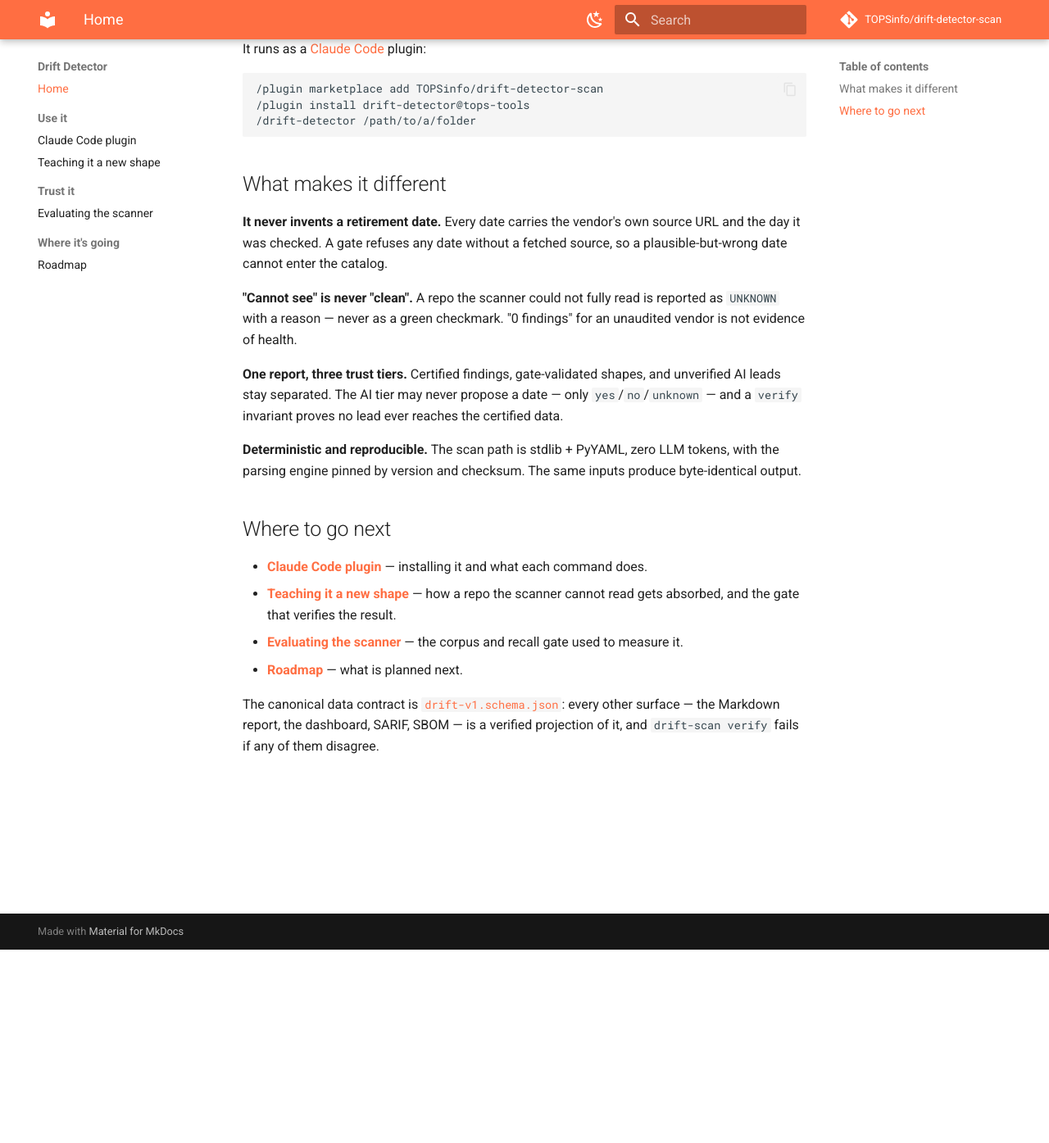
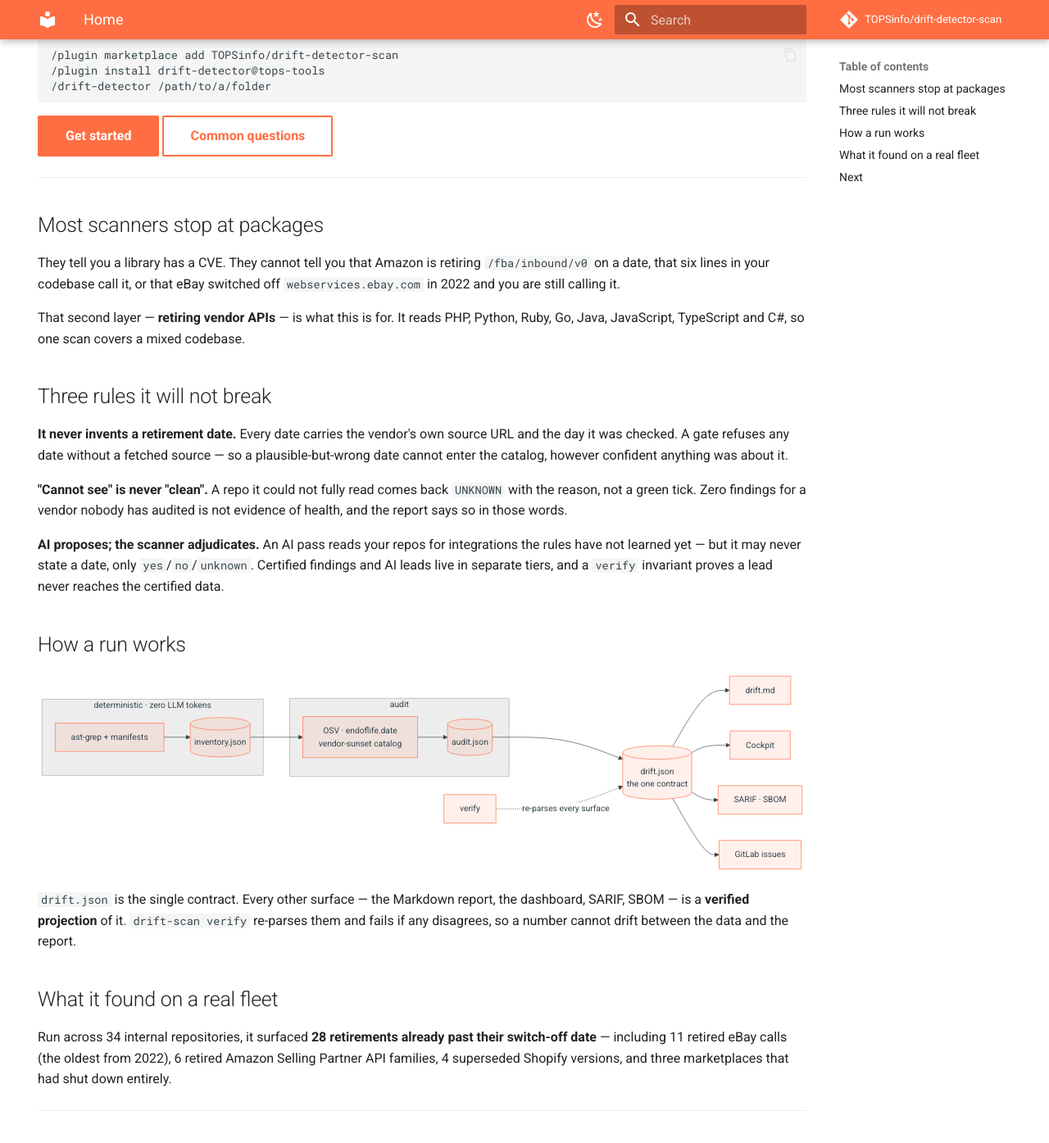
Before and after one commit to TOPSinfo/drift-detector-scan, an MkDocs documentation site: the page built from docs/index.md, in a window 1280 px wide and 1400 px high, scrolled down 241 px. Shown: the top 1395 px of the window at 82% size. Built offline with MkDocs 1.6.1 and Material for MkDocs 9.7.7, drawn with Linux system fonts in a browser that asks for light colours; comment, search, counter and statistics services are not loaded; some of the changed text lies outside the part shown.

````diff
--- /dev/null
+++ b/docs/FAQ.md
@@ -0,0 +1,145 @@
+# FAQ
+
+Questions from real demos, answered with the files that back them. Counts here are current as
+of the catalog in `master`.
+
+## Where are the rules?
+
+Two layers, deliberately separated.
+
+**Data — reviewed YAML under `agent/`.** This is what changes weekly:
+
+| file | holds | size today |
+|---|---|---|
+| `agent/vendors.yaml` | host → vendor detection | 79 vendors |
+| `agent/vendor_sunsets.yaml` | dated, **sourced** retirements | 49 entries · 15 vendors |
+| `agent/catalog_attestations.yaml` | when each vendor's schedule was last checked | 52 vendors |
+| `agent/idioms.yaml` | repo *shapes* the scanner can be taught | 11 instances |
+| `agent/sdk_clients.yaml` | dependency → vendor (when the SDK *is* the evidence) | 29 rows |
+
+**Code — `agent/lib/vendor_rules.py`.** It compiles those catalogs into an ast-grep rule pack:
+one broad URL-literal rule, per-vendor domain rules, per-language egress sinks, and the shape
+rules from the idiom families. Nothing is hand-written per repo.
+
+The split is the point: a rule is *data a human reviewed*, not code someone deployed.
+
+## Where is the code that makes this hard to copy?
+
+Three things, in order of how hard they'd be to reproduce:
+
+**1. The sunset catalog and its attestation model.** Anyone can list CVEs — OSV gives them away.
+Nobody publishes "vendor X switches off operation Y on date Z". `agent/vendor_sunsets.yaml` is
+curated, every entry citing the vendor's own page. `agent/lib/catalog_coverage.py` carries the
+idea that matters: **an entry count is not coverage.** A vendor with entries but no attestation
+is `UNAUDITED`, and its zero findings prove nothing.
+
+**2. Attribution down to `file:line`, across 8 languages.** `agent/lib/endpoints.py`,
+`classify_url.py`, `idioms.py`. Finding the *host* is easy; proving *which line* calls a retired
+operation, in a repo whose host is injected at runtime, is not.
+
+**3. The gates.** `agent/absorb.py` refuses a date without a fetched source; `agent/resolve.py`
+gates AI verdicts. They're why the catalog can be grown quickly without becoming untrustworthy.
+
+## How do the deterministic and AI runs differ — and where do they meet?
+
+They never merge. They are rendered side by side and separated by construction.
+
+```mermaid
+flowchart TD
+    R[/drift-detector] --> D[Deterministic scan<br/>zero LLM tokens]
+    R --> A[AI cross-check<br/>reads the repos]
+    D --> J[(drift.json<br/>CERTIFIED)]
+    A --> L[(leads.json<br/>UNVERIFIED)]
+    A -.-> G{absorb gate}
+    G -->|sourced date · residue shrinks| J
+    G -->|refused| L
+    J --> C[One Cockpit]
+    L --> C
+    V[drift-scan verify] --> J
+    V -. ai-firewall invariant .-> L
+```
+
+| | certified | gate-validated | AI leads |
+|---|---|---|---|
+| produced by | `agent/run.py` | `agent/lib/adhoc.py` | `agent/lib/probabilistic.py` |
+| LLM tokens | **zero** | shape authored by AI | yes |
+| may state a date | yes, with a source | only from the human catalog | **never** — `yes`/`no`/`unknown` |
+| reaches `drift.json` | yes | only through `absorb` | **never** |
+
+The last row is enforced, not promised: `verify`'s `ai-firewall` invariant fails if a lead ever
+appears in the certified data.
+
+## Where is the corpus?
+
+`eval/corpus.yaml` — 38 real public repositories pinned at exact SHAs, each with the vendor it
+must detect. `eval/taxonomy.md` enumerates the failure modes a miss is allowed to be.
+`docs/EVAL.md` explains the recall gate.
+
+The clones themselves are **never committed** — they're fetched into a sandbox at eval time.
+That's why you won't find them in the tree. Run it with `drift-eval run <category>`.
+
+## Was the PyPI package removed?
+
+Yes. `pyproject.toml`, the publish workflow and the container channel are all gone; the tool
+ships **only** as a Claude Code plugin. A regression test asserts the `uvx --from` install path
+can never come back — it once caused a version skew where the packaged engine disagreed with the
+orchestration and failed its own `verify`.
+
+## When the scanner can't read a repo, what happens?
+
+It says so, and it asks for help. It never reports the repo as clean.
+
+```mermaid
+flowchart LR
+    S[Scan] --> V{Can it read<br/>the repo?}
+    V -->|yes| K[KNOWN<br/>findings certified]
+    V -->|no| U[UNKNOWN<br/>+ the reason]
+    U --> F[Absorption flag issue<br/>filed in that repo]
+    F --> H[human runs<br/>/drift-absorb]
+    H --> B[ABSORPTION.md<br/>the blind spots, with file:line]
+    B --> P[proposed shape]
+    P --> G{absorb gate}
+    G -->|residue shrinks<br/>no invented vendor| M[reviewed merge]
+    G -->|refused| P
+    M --> K
+```
+
+The flag issue carries the verdict, the reason, the blind-spot `file:line`s and the exact
+bootstrap command. It **closes itself** once the repo comes back `KNOWN`. A human merge is
+mandatory — the gate can only ever say "this would pass", never "this is now true".
+
+## A new third-party URL appeared. How would I know?
+
+The run it first appears, it is marked — not silently absorbed:
+
+- unclassified hosts get `coverage: queued` (detected, not yet catalogued — **not** "clean")
+- `needs-human` distinguishes *we looked and couldn't tell* from *nobody looked*
+- it lands in the run's `endpointsAdded` delta
+- `drift-scan research` prints the queued work-list
+
+"Queued" is a promise the report keeps: it is never counted as healthy.
+
+## Can I see how things changed since last week?
+
+Partly, and this is a known gap rather than a claim. Each run records `delta` (new vs resolved
+findings, by fingerprint, with `first_seen`) and `inventoryDrift` (endpoints, SDKs and runtimes
+added, removed or changed), and every run's state is committed — so the trail exists in git
+history.
+
+What does not exist yet is a **rendered** trend: the dashboard shows the latest run only.
+Week-over-week burn-down is the first item on the [roadmap](ROADMAP.md).
+
+## What is each top-level directory for?
+
+| path | what lives there |
+|---|---|
+| `agent/` | the runtime — CLI, pipeline, and the reviewed catalogs |
+| `agent/lib/` | the pieces: scanning, classification, idioms, delivery, rendering |
+| `bin/drift-scan` | the self-provisioning engine the plugin calls |
+| `commands/` | the plugin promptfiles — what Claude actually executes |
+| `templates/ci/` | CI templates copied into a **customer's** repo by onboarding |
+| `deploy/drift-ops/` | the template for the private state/config repo a fleet needs |
+| `eval/` | the **scanner** corpus — pinned repos + recall gate |
+| `evals/` | the **prompt** corpus — promptfile discipline probes |
+| `docs/` | this site, plus the `drift.json` schema |
+| `tests/` | 1349 tests; each comment pins a real shipped bug |
--- a/docs/index.md
+++ b/docs/index.md
@@ -1,9 +1,12 @@
-# Drift Detector
+---
+hide:
+  - navigation
+---
 
-**Know before it breaks.**
+# Know before it breaks.
 
-Drift Detector finds dying third-party API integrations — retiring vendor APIs, plus package
-CVEs and runtime EOL — down to `file:line`, and says plainly where it is blind.
+Drift Detector finds the third-party APIs your code calls that are **being switched off** —
+down to the exact `file:line`, each with a link to the vendor's own announcement.
 
 It runs as a [Claude Code](https://docs.anthropic.com/en/docs/claude-code) plugin:
 
@@ -13,32 +16,71 @@ It runs as a [Claude Code](https://docs.anthropic.com/en/docs/claude-code) plugi
 /drift-detector /path/to/a/folder
 ```
 
-## What makes it different
+[Get started](PLUGIN.md){ .md-button .md-button--primary }
+[Common questions](FAQ.md){ .md-button }
+
+---
+
+## Most scanners stop at packages
+
+They tell you a library has a CVE. They cannot tell you that Amazon is retiring
+`/fba/inbound/v0` on a date, that six lines in your codebase call it, or that eBay switched off
+`webservices.ebay.com` in 2022 and you are still calling it.
+
+That second layer — **retiring vendor APIs** — is what this is for. It reads PHP, Python, Ruby,
+Go, Java, JavaScript, TypeScript and C#, so one scan covers a mixed codebase.
+
+## Three rules it will not break
 
 **It never invents a retirement date.** Every date carries the vendor's own source URL and the
-day it was checked. A gate refuses any date without a fetched source, so a plausible-but-wrong
-date cannot enter the catalog.
+day it was checked. A gate refuses any date without a fetched source — so a plausible-but-wrong
+date cannot enter the catalog, however confident anything was about it.
 
-**"Cannot see" is never "clean".** A repo the scanner could not fully read is reported as
-`UNKNOWN` with a reason — never as a green checkmark. "0 findings" for an unaudited vendor is
-not evidence of health.
+**"Cannot see" is never "clean".** A repo it could not fully read comes back `UNKNOWN` with the
+reason, not a green tick. Zero findings for a vendor nobody has audited is not evidence of
+health, and the report says so in those words.
 
-**One report, three trust tiers.** Certified findings, gate-validated shapes, and unverified AI
-leads stay separated. The AI tier may never propose a date — only `yes`/`no`/`unknown` — and a
-`verify` invariant proves no lead ever reaches the certified data.
+**AI proposes; the scanner adjudicates.** An AI pass reads your repos for integrations the rules
+have not learned yet — but it may never state a date, only `yes`/`no`/`unknown`. Certified
+findings and AI leads live in separate tiers, and a `verify` invariant proves a lead never
+reaches the certified data.
 
-**Deterministic and reproducible.** The scan path is stdlib + PyYAML, zero LLM tokens, with the
-parsing engine pinned by version and checksum. The same inputs produce byte-identical output.
+## How a run works
 
-## Where to go next
+```mermaid
+flowchart LR
+    subgraph offline["deterministic · zero LLM tokens"]
+        A[ast-grep + manifests] --> B[(inventory.json)]
+    end
+    subgraph network["audit"]
+        B --> C[OSV · endoflife.date<br/>vendor-sunset catalog]
+        C --> D[(audit.json)]
+    end
+    D --> E[(drift.json<br/>the one contract)]
+    E --> F[drift.md]
+    E --> G[Cockpit]
+    E --> H[SARIF · SBOM]
+    E --> I[GitLab issues]
+    V[verify] -.->|re-parses every surface| E
+```
 
-- **[Claude Code plugin](PLUGIN.md)** — installing it and what each command does.
-- **[Teaching it a new shape](drift-absorb.md)** — how a repo the scanner cannot read gets
-  absorbed, and the gate that verifies the result.
-- **[Evaluating the scanner](EVAL.md)** — the corpus and recall gate used to measure it.
-- **[Roadmap](ROADMAP.md)** — what is planned next.
+`drift.json` is the single contract. Every other surface — the Markdown report, the dashboard,
+SARIF, SBOM — is a **verified projection** of it. `drift-scan verify` re-parses them and fails
+if any disagrees, so a number cannot drift between the data and the report.
 
-The canonical data contract is
-[`drift-v1.schema.json`](https://github.com/TOPSinfo/drift-detector-scan/blob/master/docs/schema/drift-v1.schema.json):
-every other surface — the Markdown report, the dashboard, SARIF, SBOM — is a verified projection
-of it, and `drift-scan verify` fails if any of them disagree.
+## What it found on a real fleet
+
+Run across 34 internal repositories, it surfaced **28 retirements already past their switch-off
+date** — including 11 retired eBay calls (the oldest from 2022), 6 retired Amazon Selling
+Partner API families, 4 superseded Shopify versions, and three marketplaces that had shut down
+entirely.
+
+---
+
+## Next
+
+- **[Claude Code plugin](PLUGIN.md)** — installing it, and what each command does
+- **[FAQ](FAQ.md)** — where the rules live, how the trust tiers work, what happens when it is blind
+- **[Teaching it a new shape](drift-absorb.md)** — absorbing a repo the scanner cannot read
+- **[Evaluating the scanner](EVAL.md)** — the corpus and the recall gate
+- **[Roadmap](ROADMAP.md)** — what is next
--- a/mkdocs.yml
+++ b/mkdocs.yml
@@ -42,11 +42,19 @@ markdown_extensions:
   - attr_list
   - tables
   - toc: { permalink: true }
-  - pymdownx.superfences
   - pymdownx.details
+  - pymdownx.superfences:
+      # Mermaid renders client-side from a ```mermaid fence. Material ships the integration;
+      # no extra plugin, and the diagram source stays reviewable text in the markdown rather
+      # than a binary image nobody can diff.
+      custom_fences:
+        - name: mermaid
+          class: mermaid
+          format: !!python/name:pymdownx.superfences.fence_code_format
 
 nav:
   - Home: index.md
+  - FAQ: FAQ.md
   - Use it:
       - Claude Code plugin: PLUGIN.md
       - Teaching it a new shape: drift-absorb.md
````
Also changed, not shown: README.md (+9 -1 lines).
